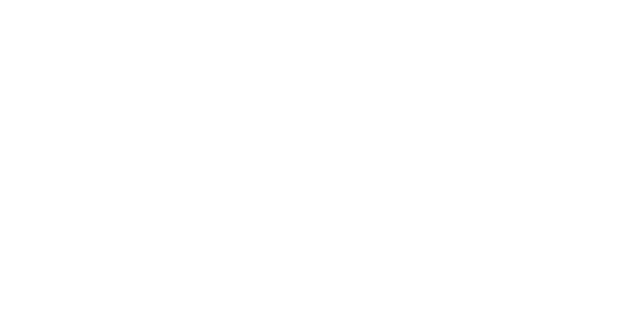
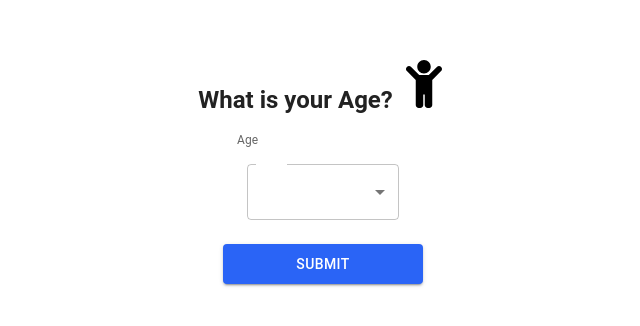
Before and after one commit to prakhar12330/AspireZ-Frontend, a React (Create React App) app: page /home/age in a window 1280 px wide. Before the commit this address had no page. Shown: the part 216-542 px from the top of the page, without its empty margins (317-957 px from the left). Built offline with nearby package versions, Linux system fonts and the light colour scheme; the HTML template or start-up script is replaced by a standard one.

Commit message:
age selection feature added

```diff
--- a/src/App.js
+++ b/src/App.js
@@ -1,10 +1,11 @@
 import React from 'react';
 import './App.css';
-import { Route, Routes, Navigate, useLocation} from 'react-router-dom';
+import { Route, Routes, Navigate, useLocation } from 'react-router-dom';
 import Landing from "./component/Landing";
 import Onboarding from './component/Onboarding';
 import Login from './pages/Login';
 import Signup from './pages/Signup';
+import Age from './component/Age';
 import { useState } from 'react';
 import Home from './component/Home/Home';
 
@@ -28,6 +29,7 @@
           )
         }
       />
+      <Route path="/home/age" element={<Age />} />
     </Routes>
 
   );
--- /dev/null
+++ b/src/component/Age/index.js
@@ -0,0 +1,106 @@
+import { Box, Button } from "@mui/material";
+import React, { useState } from "react";
+import InputLabel from "@mui/material/InputLabel";
+import MenuItem from "@mui/material/MenuItem";
+import FormControl from "@mui/material/FormControl";
+import Select from "@mui/material/Select";
+import Typography from '@mui/material/Typography';
+import { FaChild } from "react-icons/fa";
+
+const Age = () => {
+    const [input, setinput] = useState({
+
+        age: 0,
+    });
+
+    const handler = (e) => {
+        setinput((prevstate) => ({
+            ...prevstate,
+            [e.target.name]: e.target.value,
+        }));
+    };
+    const sub = (e) => {
+        e.preventDefault();
+        console.log(input);
+    };
+
+    return (
+        <Box sx={{
+            width: '100%',
+            height: '100vh',
+            overflow: 'hidden',
+            display: 'flex',
+            flexDirection: 'column',
+            justifyContent: 'center',
+            alignItems: 'center',
+        }}>
+            <Box sx={{ textAlign: 'center' }}>
+                <Box >
+                    <Typography
+                        variant="h5"
+                        color="#222"
+                        fontWeight="600"
+                        fontSize={{ xs: "1.3rem", sm: "1.3rem", md: "1.5rem" }}
+                        mt={2}
+                    >
+                        What is your Age? <FaChild style={{ color: 'black', fontSize: '3rem', marginLeft: '1px' }} />
+                    </Typography>
+
+                </Box>
+
+            </Box>
+
+            <Box sx={{ textAlign: 'center' }}>
+                <Box mt={3} mb={5}>
+                    <form
+                        style={{ display: "flex", flexDirection: "column", margin: 3 }}
+                        onSubmit={sub}
+                    >
+
+                        <FormControl
+                            sx={{
+                                width: 200,
+                                color: 'blue',
+                            }}
+                            fullWidth
+                        >
+                            <InputLabel>Age</InputLabel>
+                            <Select
+                                name="age"
+                                value={input.age}
+                                label="Age"
+                                onChange={handler}
+                                sx={{ margin: 3 }}
+                            >
+                                <MenuItem value={10}>Less than 18</MenuItem>
+                                <MenuItem value={20}>18 - 23</MenuItem>
+                                <MenuItem value={30}>24 - 30</MenuItem>
+                                <MenuItem value={20}>30 - 40</MenuItem>
+                                <MenuItem value={30}>Above 40</MenuItem>
+                            </Select>
+                        </FormControl>
+
+                        <Button
+                            variant="contained"
+                            sx={{
+                                backgroundColor: '#2A64F6',
+                                '&:hover': {
+                                    backgroundColor: '#D3D3D3',
+                                },
+                                padding: 1,
+                                width: 200,
+                                color: 'white',
+                                fontWeight: 'medium',
+                            }}
+                            type="submit"
+                        >
+                            Submit
+                        </Button>
+                    </form>
+                </Box>
+            </Box>
+        </Box>
+    );
+}
+
+export default Age;
```
Lines whose indentation alone changed are shown as unchanged.
